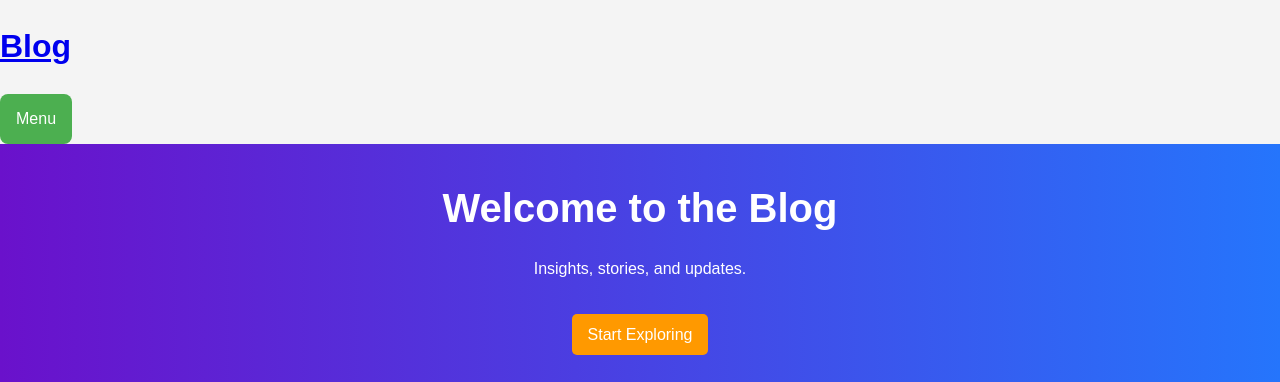
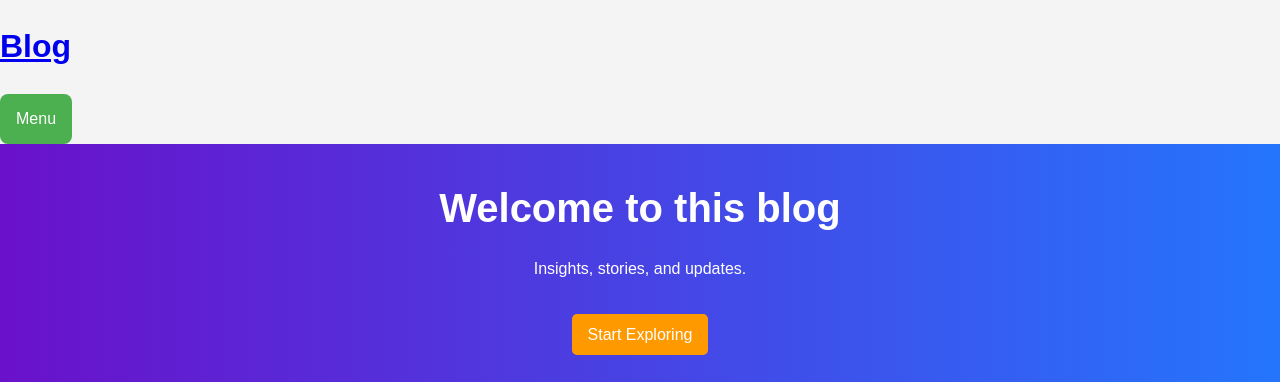
Before and after one commit to drewlingering/drewlingering.github.io, a Jekyll site: the page built from index.html, in a window 1280 px wide. Shown: the top 382 px of the page. Built offline with Jekyll 4.4.1, drawn with Linux system fonts in a browser that asks for light colours; comment, search, counter and statistics services are not loaded.

Commit message:
Update index.html

```diff
--- a/index.html
+++ b/index.html
@@ -5,7 +5,7 @@ title: "Home"
 
 <header class="hero">
     <div class="hero-content">
-        <h1>Welcome to the Blog</h1>
+        <h1>Welcome to this blog</h1>
         <p>Insights, stories, and updates.</p>
         <a href="#posts" class="btn">Start Exploring</a>
     </div>
```
